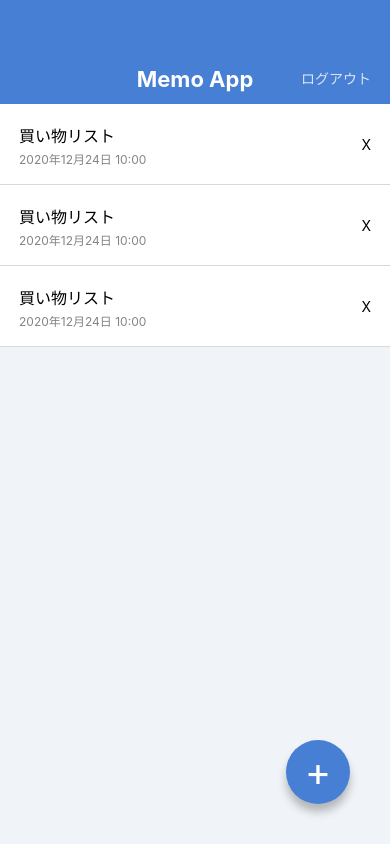
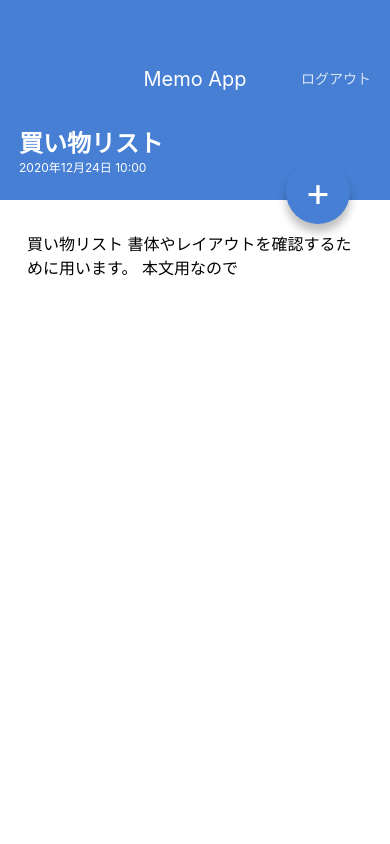
Before and after one commit to asanotestbed/MemoApp2, a React Native app: screen / in a window 390 px wide. Built offline with nearby package versions, Linux system fonts and the light colour scheme.

Commit message:
Create MemoDetailScreen

```diff
--- a/App.jsx
+++ b/App.jsx
@@ -1,26 +1,9 @@
-import { StatusBar } from 'expo-status-bar';
 import React from 'react';
-import { StyleSheet, View } from 'react-native';
-
-import AppBar from './src/components/AppBar';
-import MemoList from './src/components/MemoList';
-import CircleButton from './src/components/CirculeButton';
+import MemoListScreen from './src/screens/MemoListScreen';
+import MemoDetailScreen from './src/screens/MemoDetailScreen';
 
 export default function App() {
   return (
-    <View style={styles.container}>
-      <AppBar />
-      <MemoList />
-      <CircleButton>+</CircleButton>
-      {/* eslint-disable-next-line */}
-      <StatusBar style="auto" />
-    </View>
+    <MemoDetailScreen />
   );
 }
-
-const styles = StyleSheet.create({
-  container: {
-    flex: 1,
-    backgroundColor: '#F0F4F8',
-  },
-});
--- a/src/components/AppBar.jsx
+++ b/src/components/AppBar.jsx
@@ -30,9 +30,8 @@
   },
   appbarTitle: {
     marginBottom: 8,
-    fontSize: 22,
+    fontSize: 20,
     lineHeight: 34,
     color: '#ffffff',
-    fontWeight: 'bold',
   },
 });
--- a/src/components/CirculeButton.jsx
+++ b/src/components/CirculeButton.jsx
@@ -1,11 +1,11 @@
 import React from 'react';
 import { View, Text, StyleSheet } from 'react-native';
-import { string } from 'prop-types';
+import { string, shape } from 'prop-types';
 
 export default function CircleButton(props) {
-  const { children } = props;
+  const { children, style } = props;
   return (
-    <View style={styles.circuleButton}>
+    <View style={[styles.circuleButton, style]}>
       <Text style={styles.circleButtonLabel}>{children}</Text>
     </View>
   );
@@ -13,6 +13,11 @@
 
 CircleButton.propTypes = {
   children: string.isRequired,
+  style: shape(),
+};
+
+CircleButton.defaultProps = {
+  style: null,
 };
 
 const styles = StyleSheet.create({
--- /dev/null
+++ b/src/screens/MemoDetailScreen.jsx
@@ -0,0 +1,62 @@
+import React from 'react';
+import { View, ScrollView, Text, StyleSheet } from 'react-native';
+
+import AppBar from '../components/AppBar';
+import CircleButton from '../components/CirculeButton';
+
+export default function MemoDetailScreen() {
+  return (
+    <View style={styles.container}>
+      <AppBar />
+      <View style={styles.memoHeader}>
+        <Text style={styles.memoTitle}>
+          買い物リスト
+        </Text>
+        <Text style={styles.memoDate}>
+          2020年12月24日 10:00
+        </Text>
+      </View>
+      <ScrollView style={styles.memoBody}>
+        <Text style={styles.memoText}>
+          買い物リスト
+          書体やレイアウトを確認するために用います。
+          本文用なので
+        </Text>
+      </ScrollView>
+      <CircleButton style={{ top: 160, buttom: 'auto' }}>+</CircleButton>
+    </View>
+  );
+}
+
+const styles = StyleSheet.create({
+  container: {
+    flex: 1,
+    backgroundColor: '#ffffff',
+  },
+  memoHeader: {
+    backgroundColor: '#467FD3',
+    height: 96,
+    justifyContent: 'center',
+    paddingVertical: 24,
+    paddingHorizontal: 19,
+  },
+  memoTitle: {
+    color: '#ffffff',
+    fontSize: 24,
+    lineHeight: 32,
+    fontWeight: 'bold',
+  },
+  memoDate: {
+    color: '#ffffff',
+    fontSize: 12,
+    lineHeight: 16,
+  },
+  memoBody: {
+    paddingVertical: 32,
+    paddingHorizontal: 27,
+  },
+  memoText: {
+    fontSize: 16,
+    lineHeight: 24,
+  },
+});
--- /dev/null
+++ b/src/screens/MemoListScreen.jsx
@@ -0,0 +1,26 @@
+import { StatusBar } from 'expo-status-bar';
+import React from 'react';
+import { View, StyleSheet } from 'react-native';
+
+import AppBar from '../components/AppBar';
+import MemoList from '../components/MemoList';
+import CircleButton from '../components/CirculeButton';
+
+export default function MemoListScreen() {
+  return (
+    <View style={styles.container}>
+      <AppBar />
+      <MemoList />
+      <CircleButton>+</CircleButton>
+      {/* eslint-disable-next-line */}
+      <StatusBar style="auto" />
+    </View>
+  );
+}
+
+const styles = StyleSheet.create({
+  container: {
+    flex: 1,
+    backgroundColor: '#F0F4F8',
+  },
+});
```
